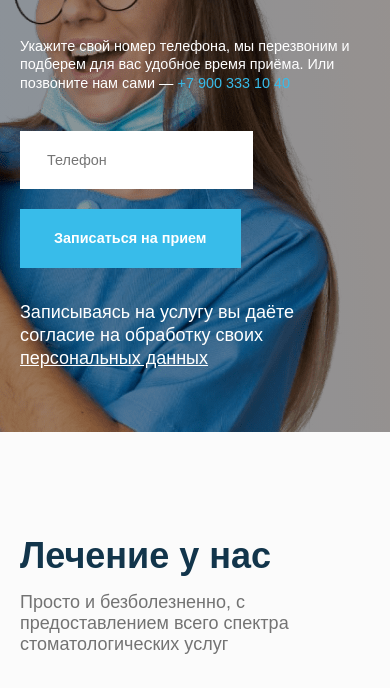
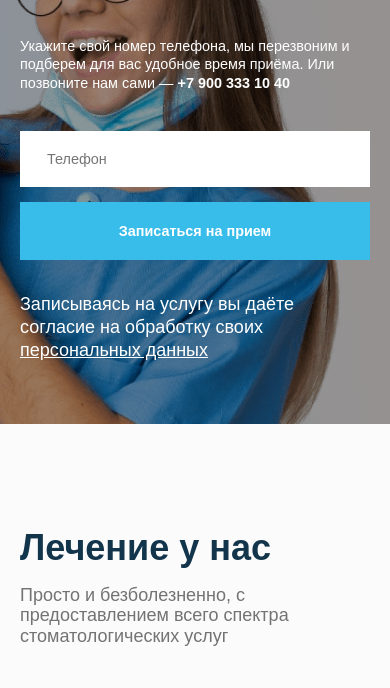
Before and after one commit to denwelr/teeth, a plain HTML site: page index.html in a window 390 px wide. Shown: the part 4883-5571 px from the top of the page. Drawn offline with nearby package versions, Linux system fonts and the light colour scheme.

Commit message:
Add files via upload

```diff
--- a/#source/scss/_media.scss
+++ b/#source/scss/_media.scss
@@ -125,6 +125,11 @@ html {
       background-color: rgba(0, 0, 0, 0.4);
     }
 
+    &__desc a {
+      font-weight: bold;
+      color: #fff;
+    }
+
     &__content {
       position: relative;
       z-index: 1;
@@ -137,6 +142,25 @@ html {
     &__title,
     &__label {
       color: #fff;
+    }
+  }
+  &__form {
+    @media screen and (max-width: 520px) {
+      flex-direction: column;
+      gap: 15px 0;
+    }
+  }
+  &__input {
+    @media screen and (max-width: 520px) {
+      flex: 0 1 auto;
+    }
+  }
+
+  &__img {
+    .reference.reference_consultation & {
+      @media screen and (max-width: 600px) {
+        right: -230px;
+      }
     }
   }
 }
@@ -163,7 +187,7 @@ html {
 .specialists {
   &__items {
     @media screen and (max-width: 1100px) {
-      grid-template-columns: auto;
+      grid-template-columns: 1fr;
     }
     @media screen and (max-width: 560px) {
       grid-auto-rows: auto;
--- a/#source/scss/_reference.scss
+++ b/#source/scss/_reference.scss
@@ -40,7 +40,6 @@
   &__form {
     display: flex;
     gap: 20px;
-    flex-wrap: wrap;
     margin-bottom: 33px;
   }
 
@@ -58,6 +57,7 @@
       position: relative;
 
       width: 100%;
+      height: 100%;
 
       &:focus {
         outline: 1px solid $accent-color;
--- a/#source/scss/main.scss
+++ b/#source/scss/main.scss
@@ -64,7 +64,7 @@ address {
 
 .wrapper {
   overflow-y: auto;
-  //overflow-x: hidden;
+  overflow-x: hidden;
 }
 
 h1,
--- a/index.html
+++ b/index.html
@@ -616,7 +616,7 @@
 
         </section>
 
-        <section class="reference">
+        <section class="reference reference_consultation">
             <div class="container">
                 <div class="reference__body">
                     <div class="reference__content">
```
Also changed, not shown: css/main.css.
